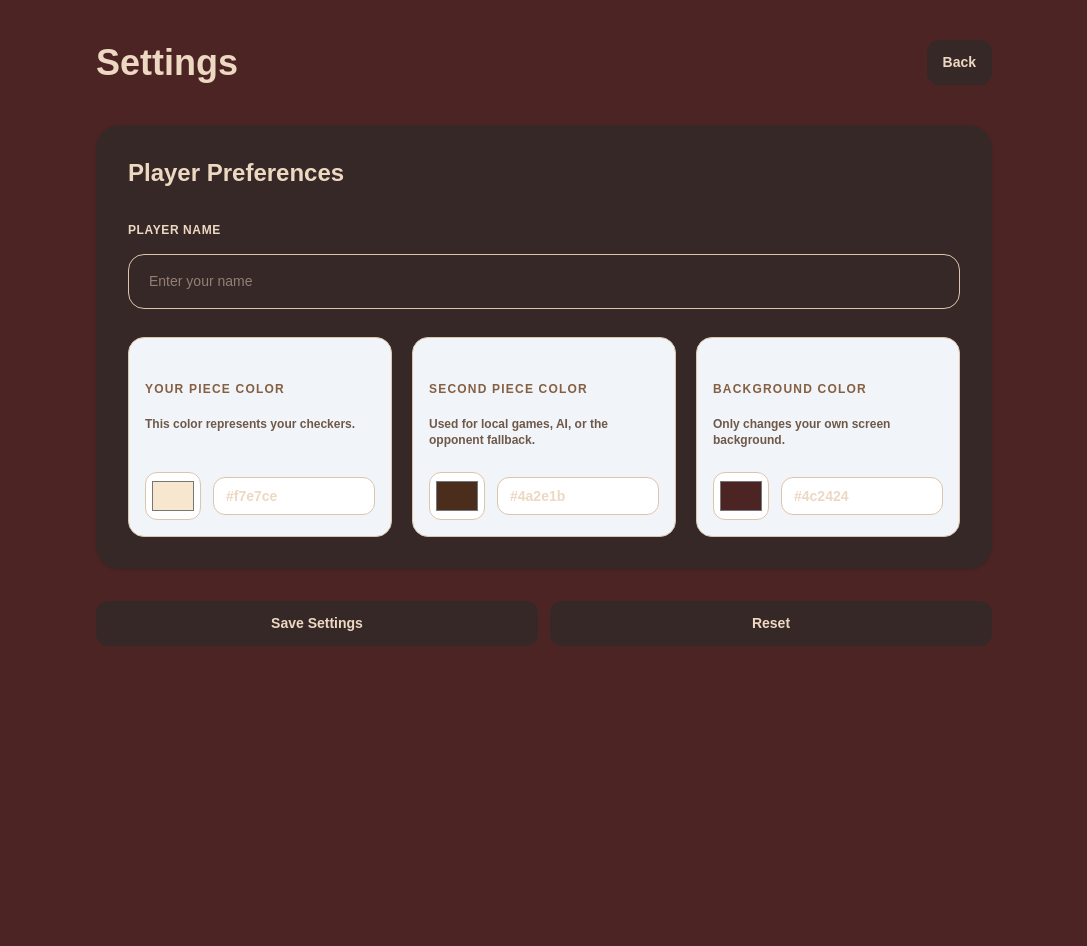
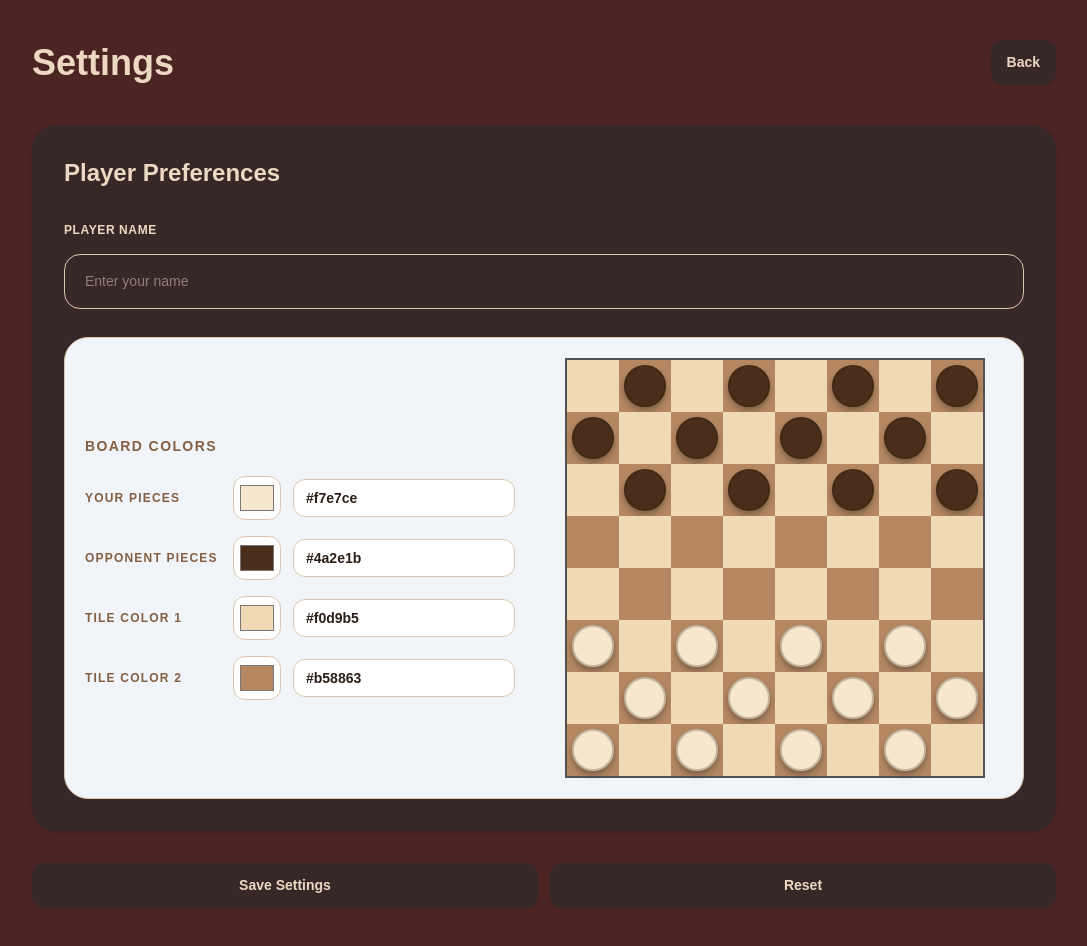
Before and after one commit to Lucas-Urbanski/Checkers, a Next.js app: page /settings in a window 1280 px wide. Shown: the whole page, without its empty margins (96-1183 px from the left). Before the commit the page ends 800 px from the top, so only its background shows below. Built offline with nearby package versions, Linux system fonts and the light colour scheme.

Commit message:
settings update

```diff
--- a/app/components/board.tsx
+++ b/app/components/board.tsx
@@ -4,32 +4,55 @@ import "@/styles/piece.css";
 export type PieceValue = "dark" | "light" | null;
 export type BoardState = PieceValue[][];
 
+export type BoardTheme = {
+  myPieceColor: string;
+  opponentPieceColor: string;
+  lightTileColor: string;
+  darkTileColor: string;
+};
+
+const DEFAULT_THEME: BoardTheme = {
+  myPieceColor: "#f7e7ce",
+  opponentPieceColor: "#4a2e1b",
+  lightTileColor: "#f0d9b5",
+  darkTileColor: "#b58863",
+};
+
 function renderPiece(
   pieceType: PieceValue,
   row: number,
   col: number,
   onSquareClick: (row: number, col: number) => void,
+  theme: BoardTheme,
 ) {
-  if (pieceType === "dark")
+  if (pieceType === "dark") {
     return (
       <button
+        type="button"
         className="darkPiece"
-        onClick={(e) => {
-          e.stopPropagation();
+        style={{ backgroundColor: theme.opponentPieceColor }}
+        onClick={(event) => {
+          event.stopPropagation();
           onSquareClick(row, col);
         }}
       />
     );
-  if (pieceType === "light")
+  }
+
+  if (pieceType === "light") {
     return (
       <button
+        type="button"
         className="lightPiece"
-        onClick={(e) => {
-          e.stopPropagation();
+        style={{ backgroundColor: theme.myPieceColor }}
+        onClick={(event) => {
+          event.stopPropagation();
           onSquareClick(row, col);
         }}
       />
     );
+  }
+
   return null;
 }
 
@@ -38,12 +61,15 @@ function renderSquares(
   selected: [number, number] | null,
   validMoves: [number, number][],
   onSquareClick: (row: number, col: number) => void,
+  theme: BoardTheme,
 ) {
   const squares = [];
+
   for (let row = 0; row < 8; row++) {
     for (let col = 0; col < 8; col++) {
       const key = `${row}-${col}`;
       const isDarkSquare = (row + col) % 2 !== 0;
+
       if (isDarkSquare) {
         const isSelected = selected?.[0] === row && selected?.[1] === col;
         const isValidMove = validMoves.some(([r, c]) => r === row && c === col);
@@ -52,17 +78,25 @@ function renderSquares(
           <div
             key={key}
             className={`darkSquare${isSelected ? " selected" : ""}`}
+            style={{ background: theme.darkTileColor }}
             onClick={() => onSquareClick(row, col)}
           >
             {isValidMove && <div className="moveDot" />}
-            {renderPiece(board[row][col], row, col, onSquareClick)}
+            {renderPiece(board[row][col], row, col, onSquareClick, theme)}
           </div>,
         );
       } else {
-        squares.push(<div key={key} className="lightSquare" />);
+        squares.push(
+          <div
+            key={key}
+            className="lightSquare"
+            style={{ background: theme.lightTileColor }}
+          />,
+        );
       }
     }
   }
+
   return squares;
 }
 
@@ -71,15 +105,21 @@ export default function Board({
   selected,
   validMoves,
   onSquareClick,
+  theme = DEFAULT_THEME,
+  sizeClassName = "w-[480px] h-[480px]",
 }: {
   board: BoardState;
   selected: [number, number] | null;
   validMoves: [number, number][];
   onSquareClick: (row: number, col: number) => void;
+  theme?: BoardTheme;
+  sizeClassName?: string;
 }) {
   return (
-    <div className="grid grid-cols-8 grid-rows-8 w-[480px] h-[480px] border-2 border-neutral-600">
-      {renderSquares(board, selected, validMoves, onSquareClick)}
+    <div
+      className={`grid grid-cols-8 grid-rows-8 border-2 border-neutral-600 ${sizeClassName}`}
+    >
+      {renderSquares(board, selected, validMoves, onSquareClick, theme)}
     </div>
   );
 }
--- a/app/game/page.tsx
+++ b/app/game/page.tsx
@@ -1,21 +1,20 @@
 "use client";
 
 import { useState } from "react";
-import "@/styles/square.css";
-import "@/styles/piece.css";
+import Board, {
+  type BoardState,
+  type BoardTheme,
+} from "@/app/components/board";
 
-type PieceValue = "dark" | "light" | null;
-type BoardState = PieceValue[][];
-
-type CheckerSettings = {
-  myPieceColor: string;
-  opponentPieceColor: string;
+type CheckerSettings = BoardTheme & {
   backgroundColor: string;
 };
 
 const DEFAULT_SETTINGS: CheckerSettings = {
   myPieceColor: "#f7e7ce",
   opponentPieceColor: "#4a2e1b",
+  lightTileColor: "#f0d9b5",
+  darkTileColor: "#b58863",
   backgroundColor: "#4c2424",
 };
 
@@ -51,71 +50,30 @@ function loadSettings(): CheckerSettings {
   }
 }
 
-function renderPiece(pieceType: PieceValue, settings: CheckerSettings) {
-  if (pieceType === "dark") {
-    return (
-      <button
-        className="darkPiece"
-        style={{
-          backgroundColor: settings.opponentPieceColor,
-        }}
-      />
-    );
-  }
-
-  if (pieceType === "light") {
-    return (
-      <button
-        className="lightPiece"
-        style={{
-          backgroundColor: settings.myPieceColor,
-        }}
-      />
-    );
-  }
-
-  return null;
-}
-
-function renderSquares(board: BoardState, settings: CheckerSettings) {
-  const squares = [];
-
-  for (let row = 0; row < 8; row++) {
-    for (let col = 0; col < 8; col++) {
-      const key = `${row}-${col}`;
-      const isDarkSquare = (row + col) % 2 !== 0;
-
-      if (isDarkSquare) {
-        squares.push(
-          <div key={key} className="darkSquare">
-            {renderPiece(board[row][col], settings)}
-          </div>,
-        );
-      } else {
-        squares.push(
-          <div key={key} className="lightSquare">
-            {renderPiece(board[row][col], settings)}
-          </div>,
-        );
-      }
-    }
-  }
-
-  return squares;
-}
-
 export default function Game() {
   const [board] = useState<BoardState>(DEFAULT_BOARD);
   const [settings] = useState<CheckerSettings>(loadSettings);
+
+  const boardTheme: BoardTheme = {
+    myPieceColor: settings.myPieceColor,
+    opponentPieceColor: settings.opponentPieceColor,
+    lightTileColor: settings.lightTileColor,
+    darkTileColor: settings.darkTileColor,
+  };
 
   return (
     <div
       className="flex h-screen w-full items-center justify-center"
       style={{ backgroundColor: settings.backgroundColor }}
     >
-      <div className="grid h-[480px] w-[480px] grid-cols-8 grid-rows-8 border-4 border-[#855f42] shadow-2xl">
-        {renderSquares(board, settings)}
-      </div>
+      <Board
+        board={board}
+        selected={null}
+        validMoves={[]}
+        onSquareClick={() => undefined}
+        theme={boardTheme}
+        sizeClassName="h-[480px] w-[480px]"
+      />
     </div>
   );
 }
--- a/app/settings/page.tsx
+++ b/app/settings/page.tsx
@@ -2,32 +2,47 @@
 
 import Link from "next/link";
 import { useState } from "react";
+import Board, {
+  type BoardState,
+  type BoardTheme,
+} from "@/app/components/board";
 import "@/styles/settings.css";
 
 type CheckerSettings = {
   playerName: string;
   myPieceColor: string;
   opponentPieceColor: string;
+  lightTileColor: string;
+  darkTileColor: string;
   backgroundColor: string;
-  showHints: boolean;
-  soundEffects: boolean;
-  animations: boolean;
-  onlineMatchmaking: boolean;
 };
+
+const PAGE_BACKGROUND = "#4c2424";
+const MIN_COLOR_DISTANCE = 95;
 
 const defaultSettings: CheckerSettings = {
   playerName: "",
   myPieceColor: "#f7e7ce",
   opponentPieceColor: "#4a2e1b",
-  backgroundColor: "#4c2424",
-  showHints: true,
-  soundEffects: true,
-  animations: true,
-  onlineMatchmaking: true,
+  lightTileColor: "#f0d9b5",
+  darkTileColor: "#b58863",
+  backgroundColor: PAGE_BACKGROUND,
 };
+
+const PREVIEW_BOARD: BoardState = [
+  [null, "dark", null, "dark", null, "dark", null, "dark"],
+  ["dark", null, "dark", null, "dark", null, "dark", null],
+  [null, "dark", null, "dark", null, "dark", null, "dark"],
+  [null, null, null, null, null, null, null, null],
+  [null, null, null, null, null, null, null, null],
+  ["light", null, "light", null, "light", null, "light", null],
+  [null, "light", null, "light", null, "light", null, "light"],
+  ["light", null, "light", null, "light", null, "light", null],
+];
 
 function loadSettings(): CheckerSettings {
   if (typeof window === "undefined") return defaultSettings;
+
   try {
     const saved = localStorage.getItem("checkerSettings");
     return saved
@@ -38,39 +53,60 @@ function loadSettings(): CheckerSettings {
   }
 }
 
-const TOGGLES: {
-  key: keyof Pick<
-    CheckerSettings,
-    "showHints" | "soundEffects" | "animations" | "onlineMatchmaking"
-  >;
-  label: string;
-  desc: string;
-}[] = [
-  {
-    key: "showHints",
-    label: "Show Move Hints",
-    desc: "Highlight possible moves.",
-  },
-  {
-    key: "soundEffects",
-    label: "Sound Effects",
-    desc: "Play sounds during moves.",
-  },
-  {
-    key: "animations",
-    label: "Animations",
-    desc: "Use smooth checker movement.",
-  },
-  {
-    key: "onlineMatchmaking",
-    label: "Online Matchmaking",
-    desc: "Allow random online matches later.",
-  },
-];
+function isHexColor(color: string) {
+  return /^#[0-9a-fA-F]{6}$/.test(color);
+}
+
+function hexToRgb(color: string) {
+  if (!isHexColor(color)) return null;
+
+  return {
+    red: parseInt(color.slice(1, 3), 16),
+    green: parseInt(color.slice(3, 5), 16),
+    blue: parseInt(color.slice(5, 7), 16),
+  };
+}
+
+function getColorDistance(firstColor: string, secondColor: string) {
+  const first = hexToRgb(firstColor);
+  const second = hexToRgb(secondColor);
+
+  if (!first || !second) return 0;
+
+  return Math.sqrt(
+    (first.red - second.red) ** 2 +
+      (first.green - second.green) ** 2 +
+      (first.blue - second.blue) ** 2,
+  );
+}
 
 export default function Settings() {
   const [settings, setSettings] = useState<CheckerSettings>(loadSettings);
   const [saved, setSaved] = useState(false);
+
+  const hasInvalidColor =
+    !isHexColor(settings.myPieceColor) ||
+    !isHexColor(settings.opponentPieceColor) ||
+    !isHexColor(settings.lightTileColor) ||
+    !isHexColor(settings.darkTileColor);
+
+  const pieceColorsAreTooSimilar =
+    getColorDistance(settings.myPieceColor, settings.opponentPieceColor) <
+    MIN_COLOR_DISTANCE;
+
+  const tileColorsAreTooSimilar =
+    getColorDistance(settings.lightTileColor, settings.darkTileColor) <
+    MIN_COLOR_DISTANCE;
+
+  const hasColorError =
+    hasInvalidColor || pieceColorsAreTooSimilar || tileColorsAreTooSimilar;
+
+  const boardTheme: BoardTheme = {
+    myPieceColor: settings.myPieceColor,
+    opponentPieceColor: settings.opponentPieceColor,
+    lightTileColor: settings.lightTileColor,
+    darkTileColor: settings.darkTileColor,
+  };
 
   function updateSetting<K extends keyof CheckerSettings>(
     key: K,
@@ -81,40 +117,46 @@ export default function Settings() {
   }
 
   function saveSettings() {
+    if (hasColorError) {
+      setSaved(false);
+      return;
+    }
+
     localStorage.setItem("checkerSettings", JSON.stringify(settings));
     setSaved(true);
   }
 
   function resetSettings() {
-    setSettings(defaultSettings);
-    localStorage.setItem("checkerSettings", JSON.stringify(defaultSettings));
+    const resetSettingsValues: CheckerSettings = {
+      ...defaultSettings,
+      playerName: settings.playerName,
+    };
+
+    setSettings(resetSettingsValues);
+    localStorage.setItem("checkerSettings", JSON.stringify(resetSettingsValues));
     setSaved(true);
   }
 
   return (
     <main
-      className="title min-h-screen px-6 py-10 "
-      style={{ backgroundColor: settings.backgroundColor }}
+      className="title min-h-screen px-6 py-10"
+      style={{ backgroundColor: settings.backgroundColor || PAGE_BACKGROUND }}
     >
-      <div className="mx-auto max-w-4xl">
+      <div className="mx-auto max-w-5xl">
         <header className="mb-10 flex items-center justify-between">
           <h1 className="text-4xl font-black">Settings</h1>
 
-          <Link
-            href="/"
-            className="button"
-          >
+          <Link href="/" className="button">
             Back
           </Link>
         </header>
 
         <section className="card rounded-3xl p-8 shadow-sm">
           <h2 className="text-2xl font-black">Player Preferences</h2>
+
           <div className="mt-8 space-y-7">
             <div className="space-y-2">
-              <label className="label">
-                Player Name
-              </label>
+              <label className="label">Player Name</label>
               <input
                 value={settings.playerName}
                 onChange={(event) =>
@@ -125,30 +167,70 @@ export default function Settings() {
               />
             </div>
 
-            <div className="grid gap-5 sm:grid-cols-3">
+            <section className="rounded-3xl border border-[#dcc5ad] bg-slate-100 p-5 text-[#2b1f18]">
+              <div className="grid gap-8 lg:grid-cols-[0.8fr_1.2fr] lg:items-center">
+                <div>
+                  <h3 className="text-sm font-black uppercase tracking-widest text-[#855f42]">
+                    Board Colors
+                  </h3>
+
+                  <div className="mt-5 space-y-4">
                     <ColorPicker
-                title="Your Piece Color"
-                description="This color represents your checkers."
+                      title="Your Pieces"
                       value={settings.myPieceColor}
+                      fallbackValue={defaultSettings.myPieceColor}
                       onChange={(value) => updateSetting("myPieceColor", value)}
                     />
 
                     <ColorPicker
-                title="Second Piece Color"
-                description="Used for local games, AI, or the opponent fallback."
+                      title="Opponent Pieces"
                       value={settings.opponentPieceColor}
-                onChange={(value) => updateSetting("opponentPieceColor", value)}
+                      fallbackValue={defaultSettings.opponentPieceColor}
+                      onChange={(value) =>
+                        updateSetting("opponentPieceColor", value)
+                      }
                     />
 
                     <ColorPicker
-                title="Background Color"
-                description="Only changes your own screen background."
-                value={settings.backgroundColor}
-                onChange={(value) => updateSetting("backgroundColor", value)}
+                      title="Tile Color 1"
+                      value={settings.lightTileColor}
+                      fallbackValue={defaultSettings.lightTileColor}
+                      onChange={(value) => updateSetting("lightTileColor", value)}
+                    />
+
+                    <ColorPicker
+                      title="Tile Color 2"
+                      value={settings.darkTileColor}
+                      fallbackValue={defaultSettings.darkTileColor}
+                      onChange={(value) => updateSetting("darkTileColor", value)}
                     />
                   </div>
+                </div>
 
+                <div className="flex justify-center">
+                  <Board
+                    board={PREVIEW_BOARD}
+                    selected={null}
+                    validMoves={[]}
+                    onSquareClick={() => undefined}
+                    theme={boardTheme}
+                    sizeClassName="h-[320px] w-[320px] sm:h-[420px] sm:w-[420px]"
+                  />
+                </div>
+              </div>
+            </section>
 
+            {hasColorError && (
+              <div className="rounded-2xl border border-red-300 bg-red-50 p-4 text-sm font-bold text-red-800">
+                {hasInvalidColor}
+                {pieceColorsAreTooSimilar && (
+                  <p>Your two piece colors are too similar.</p>
+                )}
+                {tileColorsAreTooSimilar && (
+                  <p>Your two tile colors are too similar.</p>
+                )}
+              </div>
+            )}
           </div>
         </section>
 
@@ -156,16 +238,15 @@ export default function Settings() {
           <button
             type="button"
             onClick={saveSettings}
-            className="button w-1/2"
+            disabled={hasColorError}
+            className={`button w-1/2 ${
+              hasColorError ? "cursor-not-allowed opacity-50" : ""
+            }`}
           >
             Save Settings
           </button>
 
-          <button
-            type="button"
-            onClick={resetSettings}
-            className="button w-1/2"
-          >
+          <button type="button" onClick={resetSettings} className="button w-1/2">
             Reset
           </button>
         </div>
@@ -182,29 +263,27 @@ export default function Settings() {
 
 function ColorPicker({
   title,
-  description,
   value,
+  fallbackValue,
   onChange,
 }: {
   title: string;
-  description: string;
   value: string;
+  fallbackValue: string;
   onChange: (value: string) => void;
 }) {
   return (
-    <div className="rounded-2xl border border-[#dcc5ad] bg-slate-100 p-4">
+    <div className="grid gap-2 sm:grid-cols-[140px_1fr] sm:items-center">
       <label className="text-xs font-black uppercase tracking-widest text-[#855f42]">
         {title}
       </label>
 
-      <p className="mt-2 min-h-10 text-xs text-[#6f5848]">{description}</p>
-
-      <div className="mt-4 flex items-center gap-3">
+      <div className="flex items-center gap-3">
         <input
           type="color"
-          value={value}
+          value={isHexColor(value) ? value : fallbackValue}
           onChange={(event) => onChange(event.target.value)}
-          className="h-12 w-14 cursor-pointer rounded-xl border border-[#dcc5ad] bg-white p-1"
+          className="h-11 w-12 cursor-pointer rounded-xl border border-[#dcc5ad] bg-white p-1"
         />
 
         <input
@@ -216,32 +295,3 @@ function ColorPicker({
     </div>
   );
 }
-
-function ToggleButton({
-  title,
-  description,
-  checked,
-  onClick,
-}: {
-  title: string;
-  description: string;
-  checked: boolean;
-  onClick: () => void;
-}) {
-  return (
-    <button
-      type="button"
-      onClick={onClick}
-      className="rounded-2xl border border-[#dcc5ad] bg-[#fffaf5] p-4 text-left transition hover:bg-[#edd9c2]"
-    >
-      <div className="flex items-center justify-between gap-4">
-        <div>
-          <p className="text-sm font-black">{title}</p>
-          <p className="mt-1 text-xs text-[#6f5848]">{description}</p>
-        </div>
-
-        <p className="text-sm font-black">{checked ? "On" : "Off"}</p>
-      </div>
-    </button>
-  );
-}
```
Lines whose indentation alone changed are shown as unchanged.
